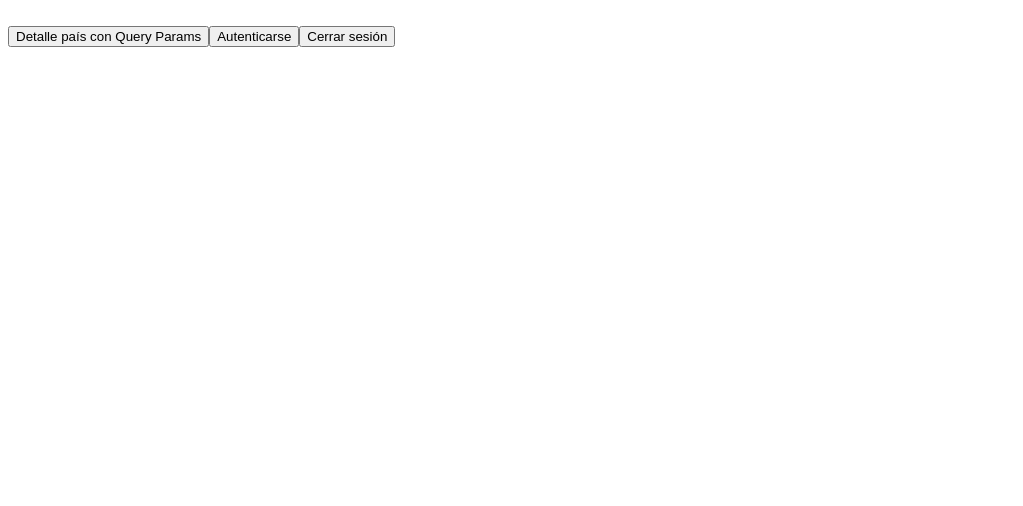
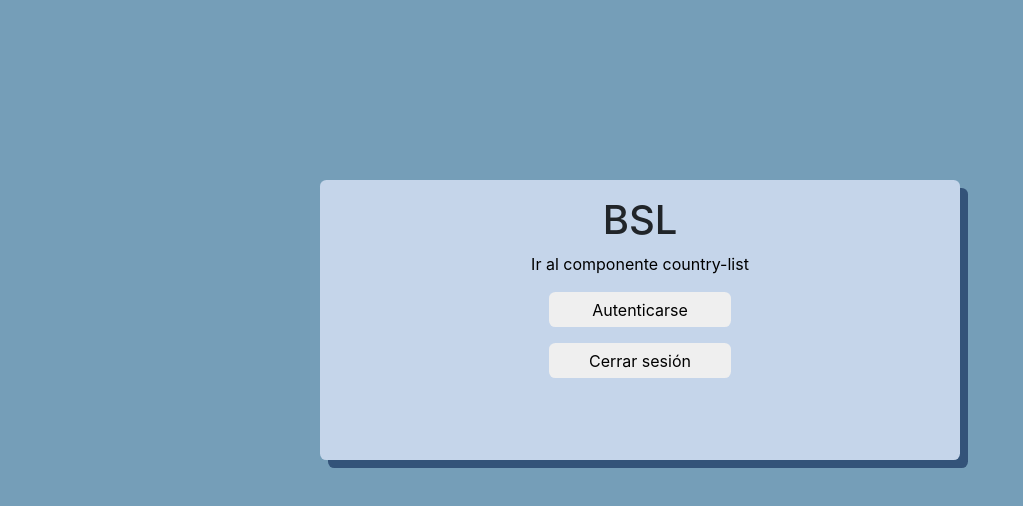
Before and after one commit to Thelimon/angularRouting, an Angular app: page / in a window 1280 px wide. Shown: the top 506 px of the page, without its empty margins (0-1023 px from the left). Built offline with nearby package versions, Linux system fonts and the light colour scheme.

Commit message:
Adding some features

```diff
--- a/angular.json
+++ b/angular.json
@@ -122,6 +122,10 @@
             ],
             "scripts": []
           }
+        },
+        "deploy": {
+          "builder": "angular-cli-ghpages:deploy",
+          "options": {}
         }
       }
     }
--- a/package.json
+++ b/package.json
@@ -15,9 +15,12 @@
     "@angular/compiler": "~12.0.4",
     "@angular/core": "~12.0.4",
     "@angular/forms": "~12.0.4",
+    "@angular/localize": "~12.0.4",
     "@angular/platform-browser": "~12.0.4",
     "@angular/platform-browser-dynamic": "~12.0.4",
     "@angular/router": "~12.0.4",
+    "@ng-bootstrap/ng-bootstrap": "^9.1.3",
+    "bootstrap": "^4.5.0",
     "rxjs": "~6.6.0",
     "tslib": "^2.1.0",
     "zone.js": "~0.11.4"
@@ -28,6 +31,7 @@
     "@angular/compiler-cli": "~12.0.4",
     "@types/jasmine": "~3.6.0",
     "@types/node": "^12.11.1",
+    "angular-cli-ghpages": "^1.0.0-rc.2",
     "jasmine-core": "~3.7.0",
     "karma": "~6.3.0",
     "karma-chrome-launcher": "~3.1.0",
--- a/src/app/app.component.html
+++ b/src/app/app.component.html
@@ -1,7 +1,12 @@
+<div class="login-container">
+    <div class="buttons-container">
+        <h1>BSL</h1>
+        <div>
+            <a href="/countries"> Ir al componente country-list</a>
+            <button (click)="onClick(true)" class="buttonClass">Autenticarse</button>
+            <button (click)="onClick(false)" class="buttonClass">Cerrar sesión</button>
+        </div>
+    </div>
+
+</div>
 <router-outlet></router-outlet>
-
-<br>
-
-<button (click)="queryParams()">Detalle país con Query Params </button>
-<button (click)="onClick(true)">Autenticarse</button>
-<button (click)="onClick(false)">Cerrar sesión</button>
--- a/src/app/app.component.scss
+++ b/src/app/app.component.scss
@@ -0,0 +1,42 @@
+.login-container{
+    display:flex;
+    justify-content:center;
+    align-items:center;
+    flex-direction: column;
+    height:80vh;
+    .buttons-container{
+        width: 50%;
+        background-color: #C5D5EA;
+        height: 35vh;
+        text-align: center;
+        padding: 1rem;
+        border-radius: .4rem;
+        box-shadow: .5rem .5rem #335379;
+        div{
+            display: flex;
+            flex-direction: column;
+            align-items: center;
+            a{
+                cursor: pointer;
+                color: black;
+            }
+            button{
+                width: 30%;
+                height: 2.2rem;
+                border-radius: .4rem;
+                outline: none;
+                border: none;
+                cursor: pointer;
+                &:nth-child(2){
+                    margin:1rem 0;
+                }
+                &:hover{
+                    background-color:#7392B7;
+                    color: white;
+                    transition: 0.4s ease-in;
+                }
+
+            }
+        }
+    }
+}
--- a/src/app/app.module.ts
+++ b/src/app/app.module.ts
@@ -6,6 +6,7 @@ import { AppRoutingModule } from './app-routing.module';
 import { AppComponent } from './app.component';
 import { CountryComponent } from './country/country.component';
 import { TokenInterceptorService } from './interceptors/token-interceptor.service';
+import { NgbModule } from '@ng-bootstrap/ng-bootstrap';
 
 @NgModule({
   declarations: [
@@ -15,7 +16,7 @@ import { TokenInterceptorService } from './interceptors/token-interceptor.servic
   imports: [
     BrowserModule,
     HttpClientModule,
-    AppRoutingModule
+    AppRoutingModule, NgbModule
   ],
   providers: [
     {
--- a/src/polyfills.ts
+++ b/src/polyfills.ts
@@ -1,3 +1,7 @@
+/***************************************************************************************************
+ * Load `$localize` onto the global scope - used if i18n tags appear in Angular templates.
+ */
+import '@angular/localize/init';
 /**
  * This file includes polyfills needed by Angular and is loaded before the app.
  * You can add your own extra polyfills to this file.
--- a/src/styles.scss
+++ b/src/styles.scss
@@ -1 +1,10 @@
-/* You can add global styles to this file, and also import other style files */
+@import '~bootstrap/scss/bootstrap';
+
+body, html{
+    background-color: #759EB8;
+    margin: 0;
+    padding: 0;
+    width: 100%;
+    height: 100%;
+    box-sizing: border-box;
+}
```
Also changed, not shown: 1 other file (tests, documents, lock files or other folders).
